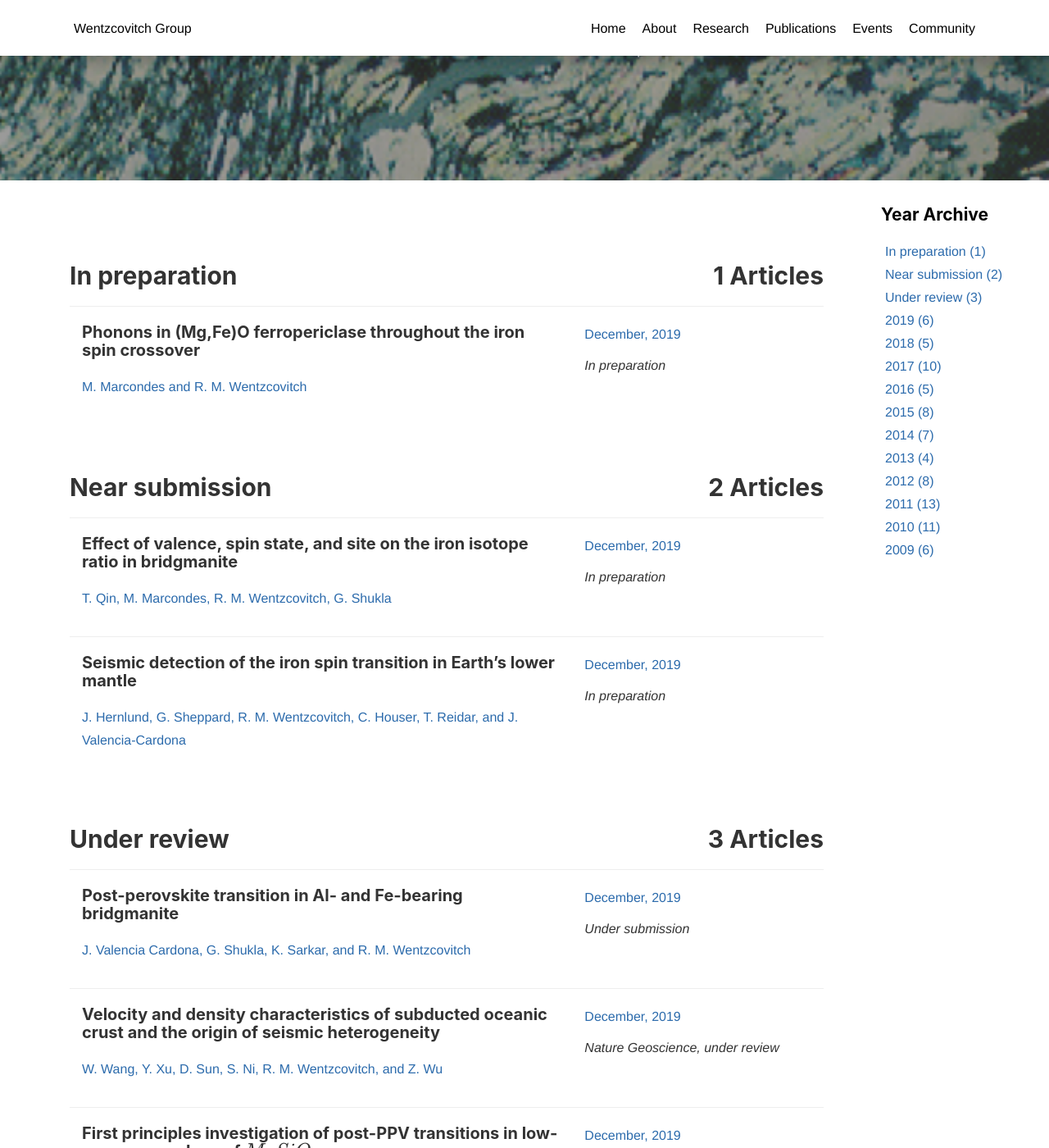
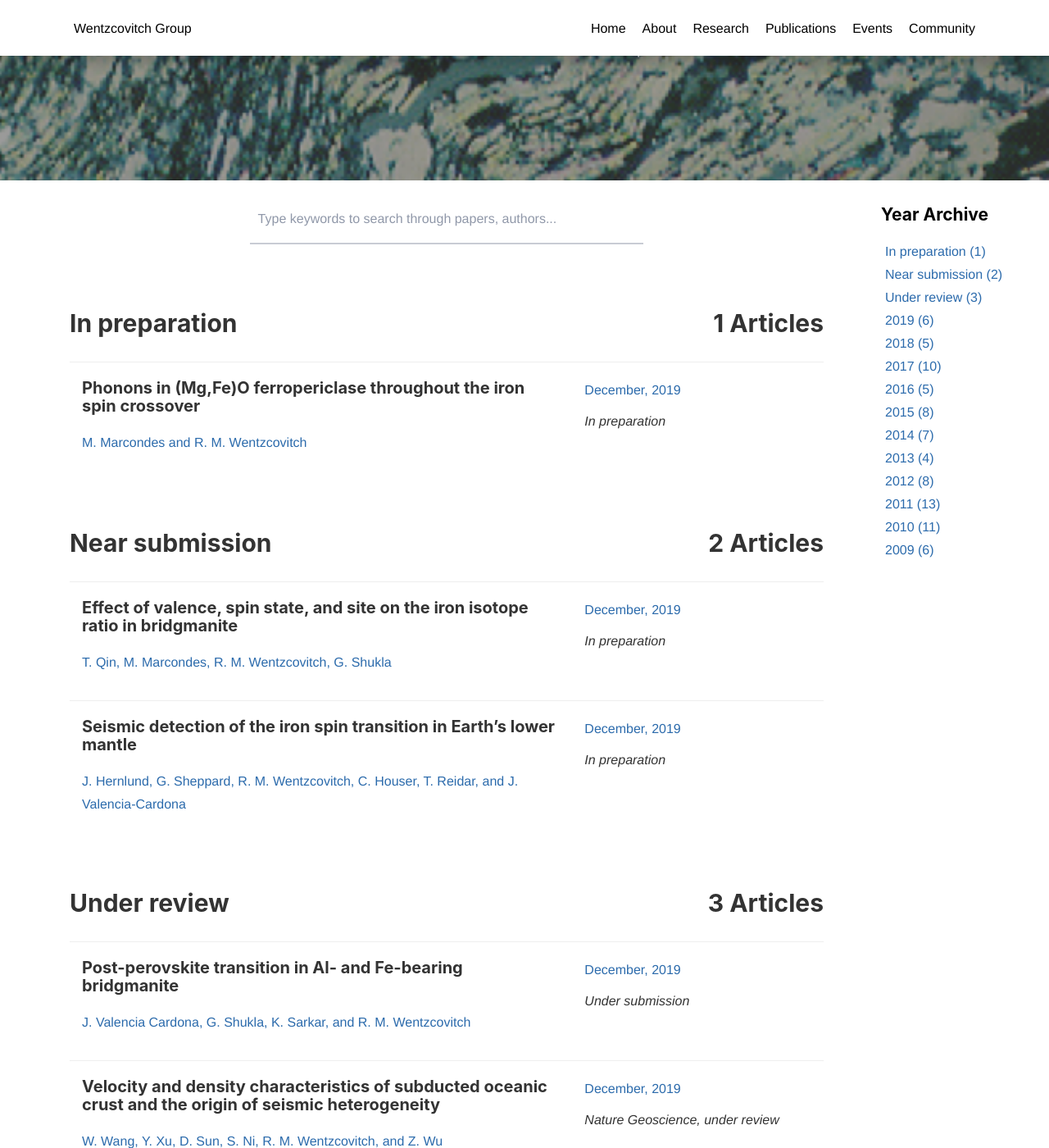
Before and after one commit to mineralcloud/mineralcloud.github.io, a Jekyll site: the page built from publications/index.html, in a window 1280 px wide and 1400 px high, scrolled down 198 px. Shown: the whole window at 82% size. Built offline with Jekyll 4.4.1, drawn with Linux system fonts in a browser that asks for light colours; nearby versions of some CDN libraries; formulas are drawn with MathJax 3.

Commit message:
publication search

```diff
--- a/_data/svgbase.yaml
+++ b/_data/svgbase.yaml
@@ -13,3 +13,5 @@ site: <svg xmlns="http://www.w3.org/2000/svg" x="0px" y="0px" width="40" height=
 plus: <svg xmlns="http://www.w3.org/2000/svg" x="0px" y="0px" width="30" height="30" viewBox="0 0 172 172"><g fill="none" fill-rule="nonzero" stroke="none" stroke-width="1" stroke-linecap="butt" stroke-linejoin="miter" stroke-miterlimit="10" stroke-dasharray="" stroke-dashoffset="0" font-family="none" font-weight="none" font-size="none" text-anchor="none" style="mix-blend-mode:normal"><path d="M0,172v-172h172v172z" fill="none"></path><g><path d="M78.83333,21.5v57.33333h-57.33333v14.33333h57.33333v57.33333h14.33333v-57.33333h57.33333v-14.33333h-57.33333v-57.33333z"></path></g></g></svg>
 
 minus: <svg xmlns="http://www.w3.org/2000/svg" x="0px" y="0px" width="30" height="30" viewBox="0 0 172 172"><g fill="none" fill-rule="nonzero" stroke="none" stroke-width="1" stroke-linecap="butt" stroke-linejoin="miter" stroke-miterlimit="10" stroke-dasharray="" stroke-dashoffset="0" font-family="none" font-weight="none" font-size="none" text-anchor="none" style="mix-blend-mode:normal"><path d="M0,172v-172h172v172z" fill="none"></path><g><path d="M21.5,78.83333v14.33333h129v-14.33333z"></path></g></g></svg>
+
+search: <svg xmlns="http://www.w3.org/2000/svg" x="0px" y="0px" width="58" height="58" viewBox="0 0 172 172" ><g fill="none" fill-rule="nonzero" stroke="none" stroke-width="1" stroke-linecap="butt" stroke-linejoin="miter" stroke-miterlimit="10" stroke-dasharray="" stroke-dashoffset="0" font-family="none" font-weight="none" font-size="none" text-anchor="none" style="mix-blend-mode:normal"><path d="M0,172v-172h172v172z" fill="none"></path><g fill="#cccccc"><path d="M64.5,14.33333c-27.6214,0 -50.16667,22.54527 -50.16667,50.16667c0,27.6214 22.54527,50.16667 50.16667,50.16667c12.52732,0 23.97256,-4.67249 32.7819,-12.31771l3.05143,3.05143v9.26628l43,43l14.33333,-14.33333l-43,-43h-9.26628l-3.05143,-3.05143c7.64521,-8.80934 12.31771,-20.25458 12.31771,-32.7819c0,-27.6214 -22.54527,-50.16667 -50.16667,-50.16667zM64.5,28.66667c19.87509,0 35.83333,15.95824 35.83333,35.83333c0,19.87509 -15.95825,35.83333 -35.83333,35.83333c-19.87509,0 -35.83333,-15.95825 -35.83333,-35.83333c0,-19.87509 15.95824,-35.83333 35.83333,-35.83333z"></path></g></g></svg>
--- a/publications/index.html
+++ b/publications/index.html
@@ -9,7 +9,17 @@ header-img: static/img/header1.jpg
 <div class="container">
 
 <div class="col-lg-10 col-md-10  col-sm-12 col-xs-12  post-container">
-    <div class="publication">
+    <div class="search-pub">
+        <center>
+            <label for="inp" class="inp">
+                <input id="search-pub" name="search-pub" onkeyup="publication_filter()" type="text" placeholder="&nbsp;">
+                <span class="label">Type keywords to search through papers, authors...</span>
+                <span class="border"></span>
+            </label>
+
+        </center>
+    </div>
+    <div class="publication" id="publication">
         {% for item in site.data.publications %}
         <div class="publication-year">
                 <div id="{{item.year}}" class="publication-year-item">
@@ -19,10 +29,13 @@ header-img: static/img/header1.jpg
                         <span style="float: right">{{item.publications_this_year.size}} Articles</span>
                     </h2>
 
+
                 </div>
                 <hr>
+
                 {% for publication in item.publications_this_year %}
                 <ul class="publication-paper row">
+                    <hr>
                     <div class="col-lg-8 col-md-8  col-sm-12 col-xs-12">
                         <li>
                             <div class="publication-title"><h5><span>{{publication.title|markdownify}}</span></h5></div>
@@ -45,9 +58,10 @@ header-img: static/img/header1.jpg
                             {% endif %}
                         </li>
                     </div>
+                    <hr>
+                </ul>
 
-                </ul>
-                <hr>
+
                 {% endfor %}
         </div>
         {% endfor %}
--- a/static/css/core.css
+++ b/static/css/core.css
@@ -997,9 +997,73 @@ samp {
 
 
 /* publication */
+.search-pub {}
+.inp {
+  position: relative;
+  margin: auto;
+  width: 100%;
+  max-width: 480px;
+}
+.inp .label {
+  position: absolute;
+  top: 16px;
+  left: 0;
+  font-size: 16px;
+  color: #9098a9;
+  font-weight: 500;
+  transform-origin: 0 0;
+  transition: all 0.2s ease;
+  z-index: 5;
+}
+.inp .border {
+  position: absolute;
+  bottom: 0;
+  left: 0;
+  height: 2px;
+  width: 100%;
+  background: #2C6BAC;
+  transform: scaleX(0);
+  transform-origin: 0 0;
+  transition: all 0.15s ease;
+}
+.inp input {
+  z-index: 99;
+  -webkit-appearance: none;
+  width: 100%;
+  border: 0;
+  font-family: inherit;
+  padding: 12px 0;
+  height: 58px;
+  font-size: 16px;
+  font-weight: 500;
+  border-bottom: 2px solid #c8ccd4;
+  background: none;
+  border-radius: 0;
+  color: #223254;
+  transition: all 0.15s ease;
+}
+.inp input:hover {
+  background: rgba(34,50,84,0.03);
+}
+.inp input:not(:placeholder-shown) + span {
+  color: #5a667f;
+  transform: translateY(-26px) scale(0.75);
+}
+.inp input:focus {
+  background: none;
+  outline: none;
+}
+.inp input:focus + span {
+  color: #2C6BAC;
+  transform: translateY(-26px) scale(0.75);
+}
+.inp input:focus + span + .border {
+  transform: scaleX(1);
+}
 .publication{
 width:100%;
 margin:0px 0px;
+min-height:600px;
 
 }
 
--- a/static/js/nav.js
+++ b/static/js/nav.js
@@ -2,6 +2,10 @@ window.onscroll = function () { scrollFunction() };
 
 if (document.getElementById("sidebar")){
 var sidebar = document.getElementById("sidebar");
+};
+
+if (document.getElementById("search-pub")) {
+    var searchpub = document.getElementById("search-pub");
 };
 
 function scrollFunction() {
@@ -86,3 +90,72 @@ function peopleless() {
     pplless.classList.add("hidden");
 
 };
+
+function publication_filter() {
+
+    var input, filter, pub, ul, ttl, name,year,journal, i,j, txtValue, nmValue,yValue,jValue,showornot;
+    input = document.getElementById('search-pub');
+    filter = input.value.toLowerCase() ;
+    pub = document.getElementById("publication");
+    ul = pub.getElementsByTagName('ul');
+
+    for (i = 0; i < ul.length; i++) {
+        ttl = ul[i].getElementsByTagName("li")[0] ;
+        name =  ul[i].getElementsByTagName("li")[1];
+        year = ul[i].getElementsByTagName("li")[2];
+        journal = ul[i].getElementsByTagName("li")[3];
+        txtValue = ttl.textContent || ttl.innerText;
+        nmValue = name.textContent || name.innerText;
+        yValue = year.textContent || year.innerText;
+        jValue = journal.textContent || journal.innerText;
+        if (txtValue.toLowerCase().indexOf(filter) > -1)  {
+            ul[i].style.display = "";
+        } else {
+            if (nmValue.toLowerCase().indexOf(filter) > -1) {
+                ul[i].style.display = "";
+            }
+            else {
+                if (yValue.toLowerCase().indexOf(filter) > -1){
+                    ul[i].style.display = "";
+                }
+                else{
+                    if (jValue.toLowerCase().indexOf(filter) > -1){
+                        ul[i].style.display = "";
+                    }
+                    else{
+                        ul[i].style.display = "none";
+                    }
+                }
+
+            }
+        }
+
+    };
+
+    var pubcase = document.getElementsByClassName("publication-year");
+
+
+    for (i=0 ; i<pubcase.length; i++){
+
+        ul = pubcase[i].getElementsByTagName('ul');
+        showornot = false;
+            for (j = 0; j < ul.length; j++) {
+
+                if (ul[j].style.display != "none"){
+                    showornot = true;
+                }
+
+            };
+            if (showornot ){
+                pubcase[i].style.display = "";
+            }
+            else{
+                pubcase[i].style.display = "none";
+            };
+
+
+
+    };
+
+
+};
```
Also changed, not shown: 1 other file.
